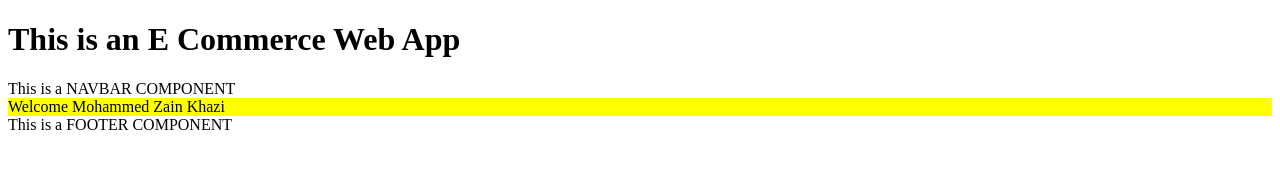
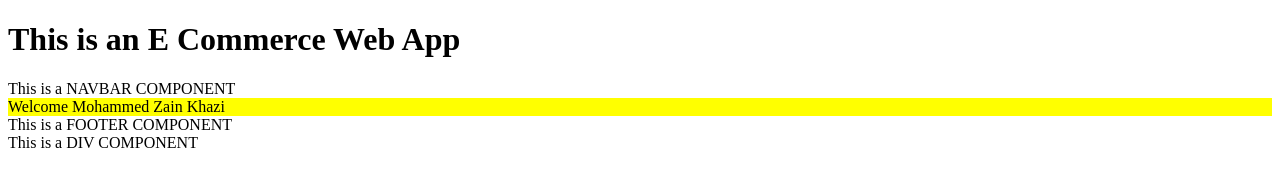
Before and after one commit to mohammedzainkhazi/E-Commerce-WEB-APP, a plain HTML site: page index.html in a window 1280 px wide. Drawn offline with Linux system fonts and the light colour scheme.

Commit message:
Added DIV TAG in index.html

```diff
--- a/index.html
+++ b/index.html
@@ -16,5 +16,8 @@
     <div class="footer">
         This is a FOOTER COMPONENT
     </div>
+    <div class="div">
+        This is a DIV COMPONENT
+    </div>
 </body>
 </html>
```
